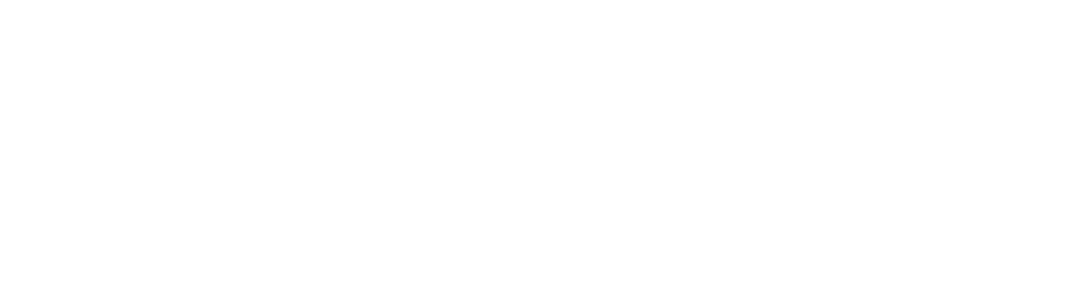
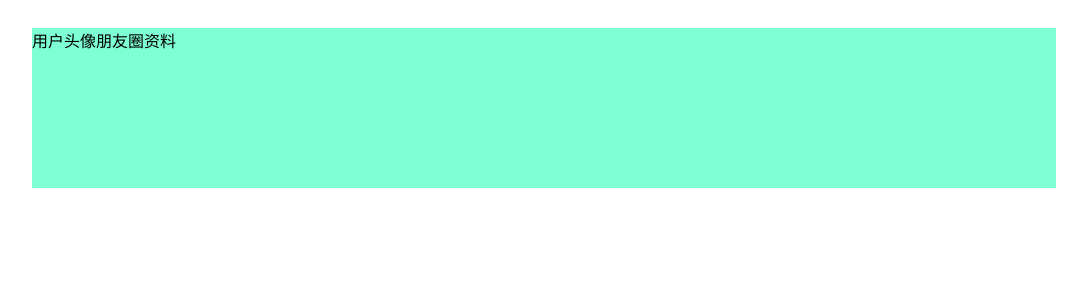
Before and after one commit to fuweiaa/ourhome, a Vue app: page /social in a window 1280 px wide. Before the commit this address had no page. Shown: the top 300 px of the page, without its empty margins (96-1183 px from the left). Built offline with nearby package versions, Linux system fonts and the light colour scheme.

Commit message:
添加首页跳转按钮

```diff
--- a/src/router/index.ts
+++ b/src/router/index.ts
@@ -1,9 +1,9 @@
 /*
  * @Author: fuwei
  * @Date: 2024-04-22 23:47:20
- * @LastEditors: fuwei
- * @LastEditTime: 2024-04-23 00:47:33
- * @FilePath: \bigevent-vite\src\router\index.ts
+ * @LastEditors: fuweiaa
+ * @LastEditTime: 2024-04-23 10:44:19
+ * @FilePath: \bigevent-vue3\src\router\index.ts
  * @Description:
  * Copyright (c) 2024 by VGE, All Rights Reserved.
  */
@@ -26,7 +26,14 @@ const routes = [
   },
   {
     path: "/home",
-    component: () => import("../views/home.vue"),
+    component: () => import("@/views/home.vue"),
+    meta: {
+      keepAlive: false,
+    },
+  },
+  {
+    path: "/social",
+    component: () => import("../views/socialfriends/index.vue"),
     meta: {
       keepAlive: false,
     },
--- a/src/views/login.vue
+++ b/src/views/login.vue
@@ -2,6 +2,8 @@
     <div id="container">
         首页登录界面
     </div>
+    <router-link to="home">点击跳转到首页</router-link>
+    <router-link to="social">点击跳转到首页</router-link>
 </template>
 
 <script setup lang="ts">
--- /dev/null
+++ b/src/views/socialfriends/charts/card.vue
@@ -0,0 +1,23 @@
+<template>
+<div class="container">
+    <div class="userInfo">用户头像</div>
+    <div class="socialInfo">朋友圈资料</div>
+</div>
+</template>
+
+<script setup lang="ts">
+
+</script>
+
+<style lang="scss" scoped>
+.container {
+    position: relative;
+    display: flex;
+    margin: auto;
+    top: 20px;
+    width: 80vw;
+    height: 20vh;
+    background-color: aquamarine;
+}
+
+</style>
--- /dev/null
+++ b/src/views/socialfriends/index.vue
@@ -0,0 +1,22 @@
+<!--
+ * @Author: fuweiaa
+ * @Date: 2024-04-23 10:24:45
+ * @LastEditors: fuweiaa
+ * @LastEditTime: 2024-04-23 10:28:14
+ * @FilePath: \bigevent-vue3\src\views\socialfriends\index.vue
+ * @Description:
+ * Copyright (c) 2024 by VGE, All Rights Reserved.
+-->
+<template>
+    <div>
+        <Card/>
+    </div>
+</template>
+
+<script setup lang="ts">
+import Card from "./charts/card.vue";
+</script>
+
+<style lang="scss" scoped>
+
+</style>
```
